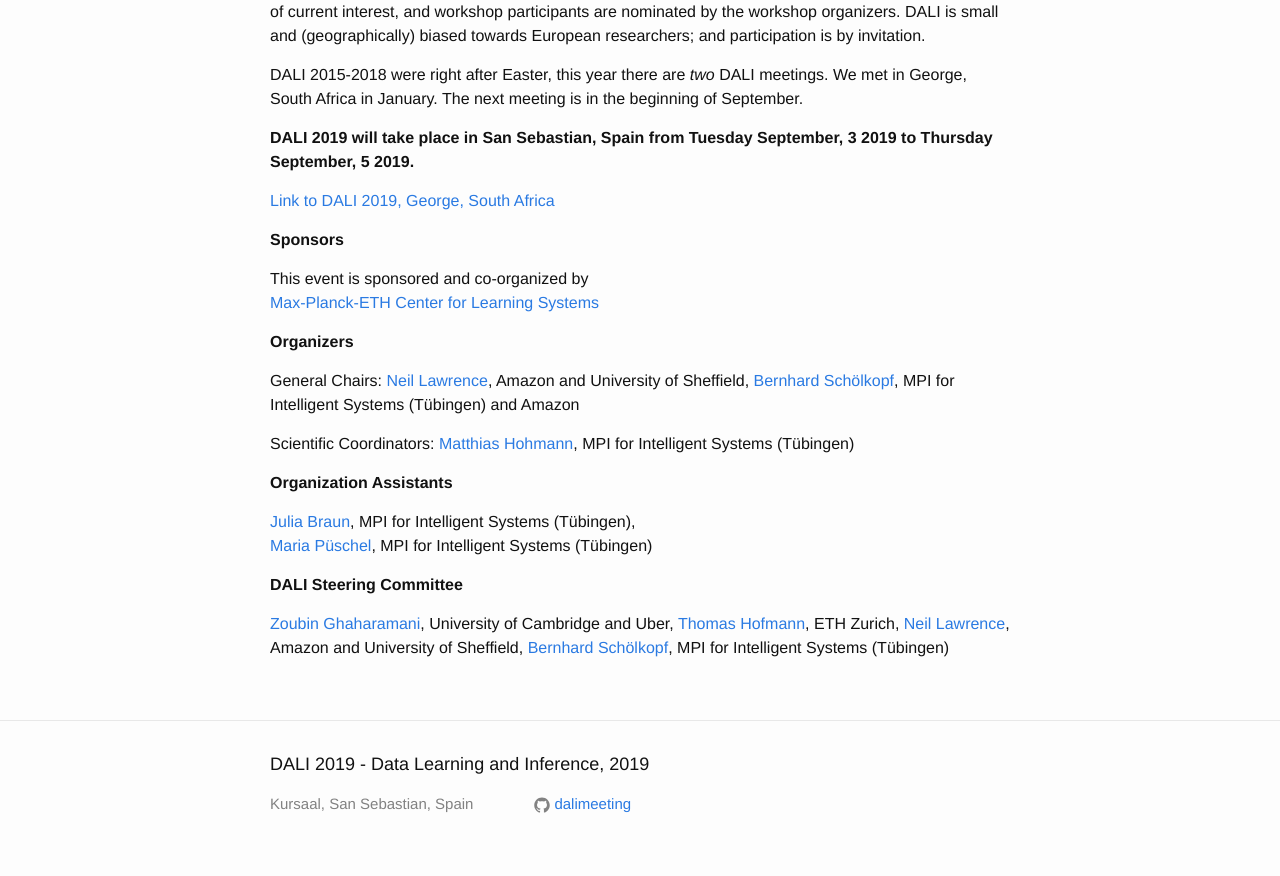
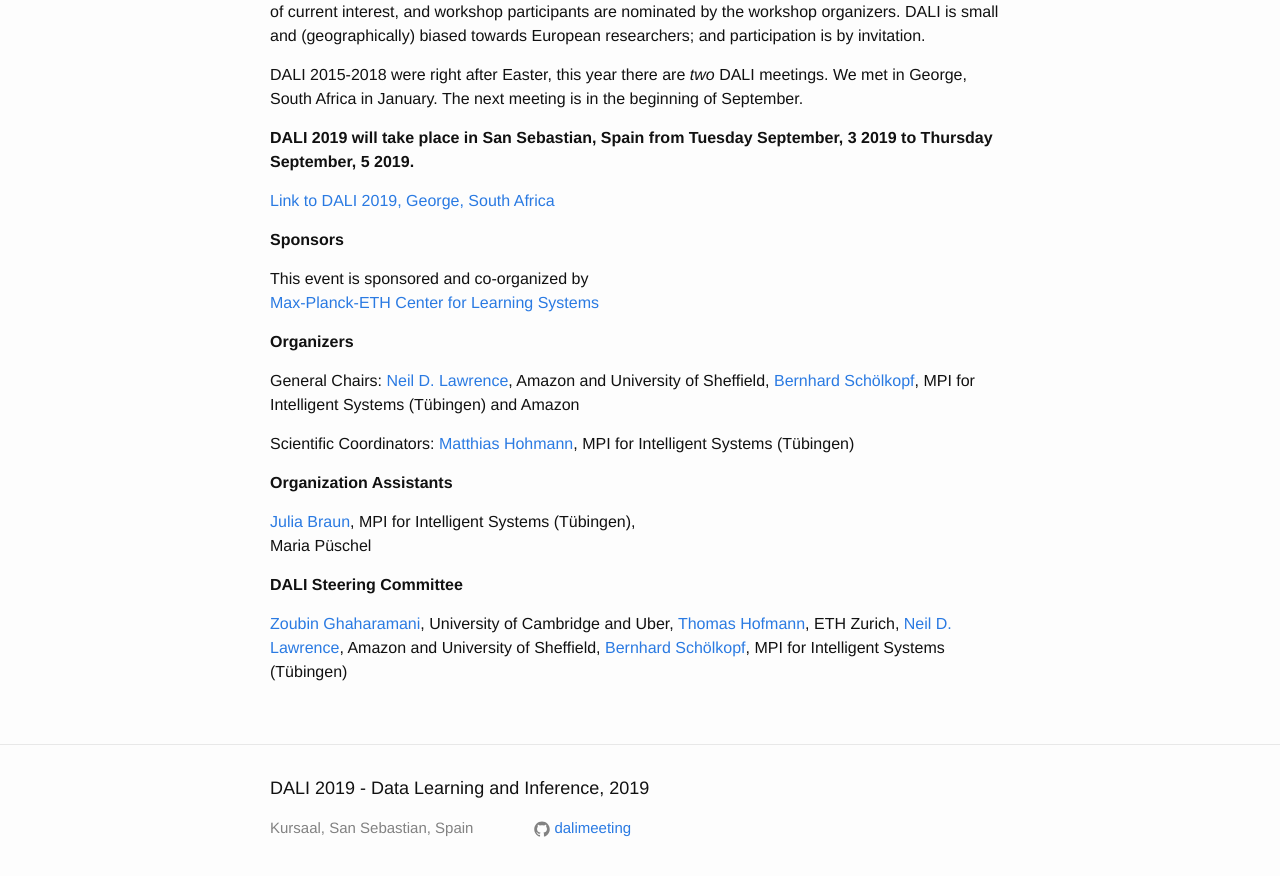
Before and after one commit to dalimeeting/dalimeeting.github.io, a Jekyll site: the page built from index.html, in a window 1280 px wide and 900 px high, scrolled down 686 px. Shown: the top 876 px of the window. Built offline with Jekyll 4.4.1, drawn with Linux system fonts in a browser that asks for light colours.

Commit message:
Update DALI page.

```diff
--- a/_config.yml
+++ b/_config.yml
@@ -21,7 +21,7 @@
   hide_tentative: true
   hosts:
   general:
-  - given: Neil
+  - given: Neil D.
     family: Lawrence
     url: "http://inverseprobability.com"
     institute: Amazon and University of Sheffield
@@ -42,8 +42,6 @@
     institute: MPI for Intelligent Systems (Tübingen)
   - given: Maria
     family: Püschel
-    url: "https://www.is.mpg.de/person/jbraun"
-    institute: MPI for Intelligent Systems (Tübingen)
   steering:
   - given: Zoubin
     family: Ghaharamani
@@ -53,7 +51,7 @@
     family: Hofmann
     url: "http://www.da.inf.ethz.ch/people/ThomasHofmann/"
     institute: ETH Zurich
-  - given: Neil
+  - given: Neil D.
     family: Lawrence
     url: "http://inverseprobability.com"
     institute: Amazon and University of Sheffield
--- a/_data/participants.yml
+++ b/_data/participants.yml
@@ -3,4 +3,4 @@
 - family: Schölkopf
   given: Bernhard
 - family: Lawrence
-  given: Neil
+  given: Neil D.
```
